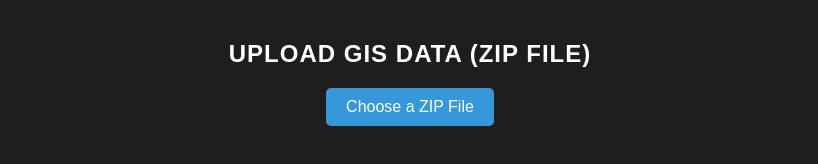
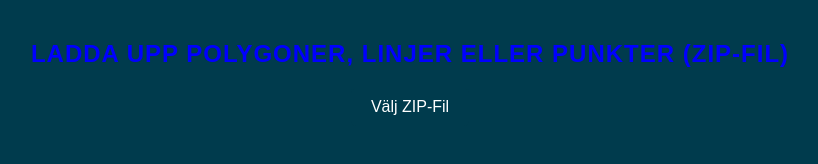
Before and after one commit to Jonassigfridsson/zip-extraction-tool, a plain HTML site: page index.html in a window 1280 px wide. Shown: the whole page, without its empty margins (230-1048 px from the left). Drawn offline with Linux system fonts and the light colour scheme.

Commit message:
Update index.html

```diff
--- a/index.html
+++ b/index.html
@@ -8,8 +8,8 @@
         body {
             font-family: 'Arial', sans-serif;
             text-align: center;
-            background-color: #1e1e1e;
-            color: white;
+            background-color: #003b4d;
+            color: blue;
             margin: 0;
             padding: 20px;
         }
@@ -30,7 +30,7 @@
 
         .upload-label {
             display: inline-block;
-            background-color: #3498db;
+            background-color: #003b4d;
             color: white;
             padding: 10px 20px;
             font-size: 16px;
@@ -40,7 +40,7 @@
         }
 
         .upload-label:hover {
-            background-color: #2980b9;
+            background-color: #006280;
         }
 
         #loading {
@@ -55,14 +55,14 @@
 </head>
 <body>
 
-    <h2>Upload GIS Data (ZIP File)</h2>
+    <h2>Ladda upp polygoner, linjer eller punkter (ZIP-Fil)</h2>
 
     <div class="file-upload">
         <input type="file" id="fileInput" accept=".zip">
-        <label for="fileInput" class="upload-label">Choose a ZIP File</label>
+        <label for="fileInput" class="upload-label">Välj ZIP-Fil</label>
     </div>
 
-    <p id="loading">Processing file... Please wait.</p>
+    <p id="loading">Bearbetar fil... vänligen vänta.</p>
 
     <script>
         document.getElementById("fileInput").addEventListener("change", async function(event) {
```
